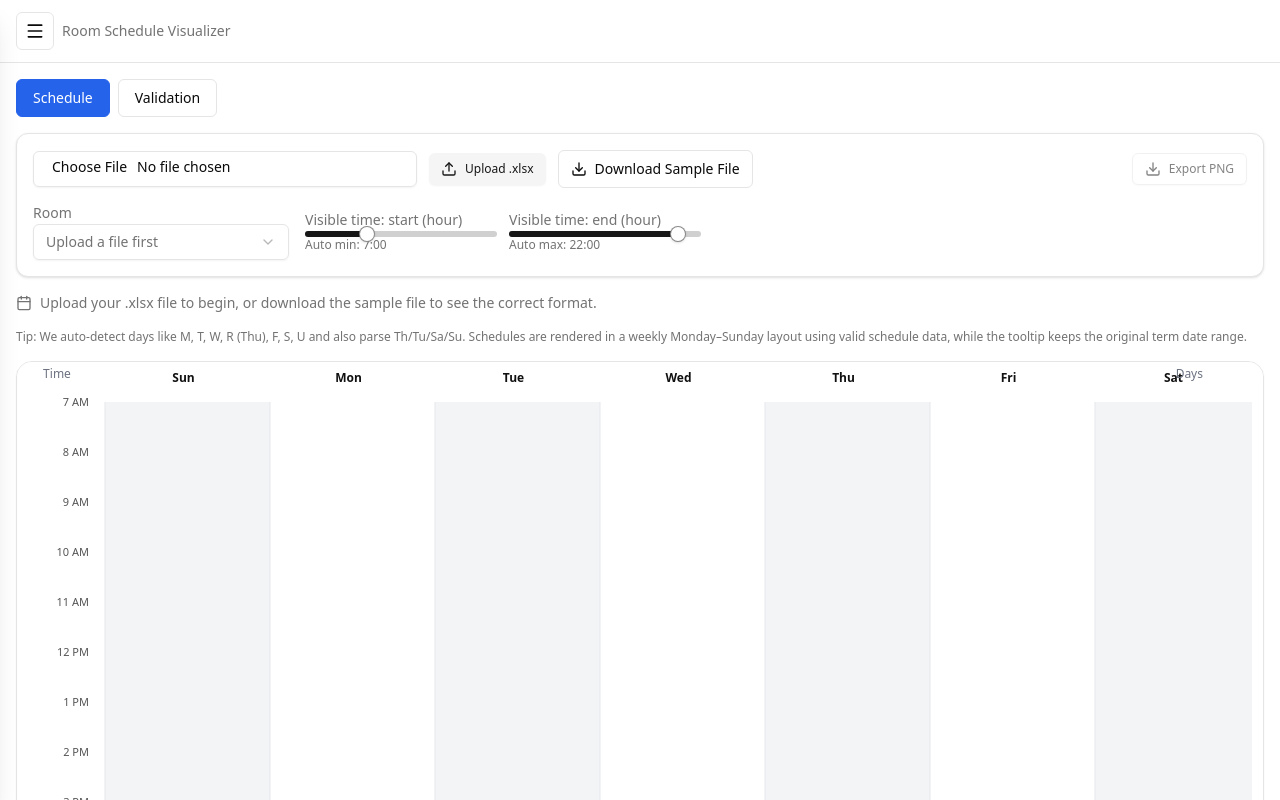
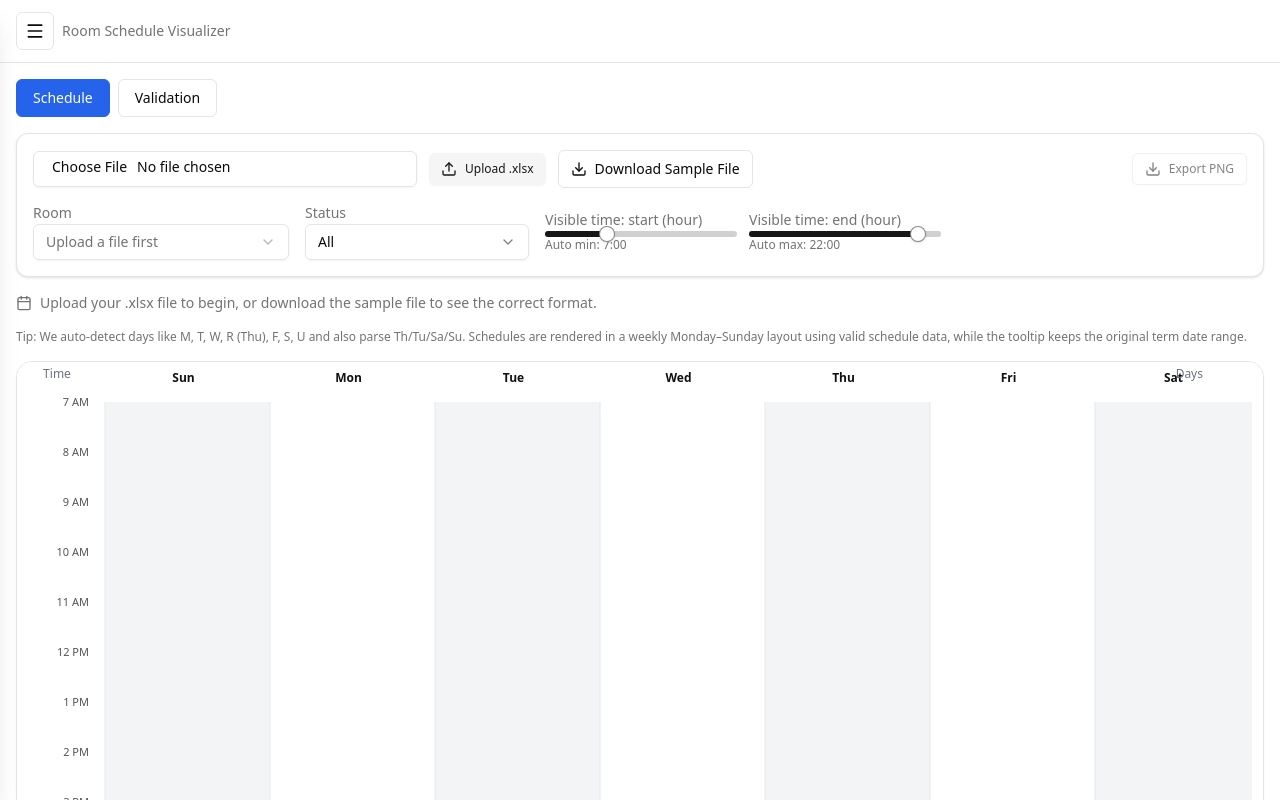
Before and after one commit to snowwolf163/room-visualizer, a React (Vite) app: page / in a window 1280 px wide. Built offline with nearby package versions, Linux system fonts and the light colour scheme.

Commit message:
Add status filter for schedule graph and preserve filter state across navigation

```diff
--- a/src/App.tsx
+++ b/src/App.tsx
@@ -8,6 +8,8 @@ import GuidePage from "./GuidePage";
 import type { Row } from "./room-visualizer/types";
 
 type ThemeMode = "light" | "dark";
+
+type StatusFilter = "All" | "Scheduled" | "Unassigned";
 
 function Sidebar({
   theme,
@@ -123,6 +125,7 @@ function AppShell() {
   const [maxHour, setMaxHour] = useState(22); //Default time 22 or 10PM
   const [detectedHeaders, setDetectedHeaders] = useState<string[]>([]);
   const [formatErrors, setFormatErrors] = useState<string[]>([]);
+  const [statusFilter, setStatusFilter] = useState<StatusFilter>("All"); //Status filter
 
   return (
     <div className="h-screen w-full bg-background text-foreground">
@@ -168,6 +171,8 @@ function AppShell() {
 				  setDetectedHeaders={setDetectedHeaders}
 				  formatErrors={formatErrors}
 				  setFormatErrors={setFormatErrors}
+				  statusFilter={statusFilter}
+				  setStatusFilter={setStatusFilter}
 				/>
 			  }
 			/>
--- a/src/RoomScheduleVisualizer.tsx
+++ b/src/RoomScheduleVisualizer.tsx
@@ -44,6 +44,8 @@ import UploadControls from "./room-visualizer/UploadControls";
  * 12. Term
  */
 
+type StatusFilter = "All" | "Scheduled" | "Unassigned";
+
 type RoomScheduleVisualizerProps = {
   theme: "light" | "dark";
   rows: Row[];
@@ -58,6 +60,8 @@ type RoomScheduleVisualizerProps = {
   setDetectedHeaders: React.Dispatch<React.SetStateAction<string[]>>;
   formatErrors: string[];
   setFormatErrors: React.Dispatch<React.SetStateAction<string[]>>;
+  statusFilter: StatusFilter;
+  setStatusFilter: React.Dispatch<React.SetStateAction<StatusFilter>>;
 };
 
 export default function RoomScheduleVisualizer({
@@ -74,6 +78,8 @@ export default function RoomScheduleVisualizer({
   setDetectedHeaders,
   formatErrors,
   setFormatErrors,
+  statusFilter,
+  setStatusFilter,
 }: RoomScheduleVisualizerProps) {
   const fileRef = useRef<HTMLInputElement>(null);
   const tooltipRef = useRef<HTMLDivElement | null>(null); //tooltip reference
@@ -182,11 +188,18 @@ export default function RoomScheduleVisualizer({
     return out;
   }, [rows]);
 
+  //Create session blocks on the graph
   const sessions: SessionInstance[] = useMemo(() => {
     const out: SessionInstance[] = [];
 
     for (const r of rows) {
-      if (!room || r.room === room) {
+	  const matchesRoom = !room || r.room === room;
+	  const matchesStatus =
+		statusFilter === "All" ||
+		(statusFilter === "Scheduled" && r.status === "Scheduled") ||
+		(statusFilter === "Unassigned" && r.status === "Unassigned");
+
+      if (matchesRoom && matchesStatus) {
         const weeklyDates = generateWeeklyOccurrences(r);
 
         for (const { dayCode, date } of weeklyDates) {
@@ -261,7 +274,7 @@ export default function RoomScheduleVisualizer({
     );
 
     return deduped;
-  }, [rows, room]);
+  }, [rows, room, statusFilter]);
 
   const visibleInstructors = useMemo(
     () => distinct(sessions.map(s => s.instructor).filter(Boolean)),
@@ -737,6 +750,8 @@ export default function RoomScheduleVisualizer({
           setMaxHour={setMaxHour}
           autoMinHour={autoMinHour}
           autoMaxHour={autoMaxHour}
+		  statusFilter={statusFilter}
+		  setStatusFilter={setStatusFilter}
         />
 
         {activeTab === "schedule" && (
--- a/src/room-visualizer/UploadControls.tsx
+++ b/src/room-visualizer/UploadControls.tsx
@@ -26,6 +26,8 @@ type UploadControlsProps = {
   setMaxHour: (value: number) => void;
   autoMinHour: number;
   autoMaxHour: number;
+  statusFilter: "All" | "Scheduled" | "Unassigned";
+  setStatusFilter: (value: "All" | "Scheduled" | "Unassigned") => void;
 };
 
 export default function UploadControls({
@@ -43,6 +45,8 @@ export default function UploadControls({
   setMaxHour,
   autoMinHour,
   autoMaxHour,
+  statusFilter,
+  setStatusFilter,
 }: UploadControlsProps) {
   return (
     <Card className="bg-card text-card-foreground">
@@ -101,6 +105,20 @@ export default function UploadControls({
             </Select>
           </div>
 
+		  <div className="w-56">
+		    <label className="text-sm text-muted-foreground">Status</label>
+		    <Select value={statusFilter} onValueChange={setStatusFilter}>
+			  <SelectTrigger>
+			    <SelectValue placeholder="Filter status" />
+			  </SelectTrigger>
+			  <SelectContent>
+			    <SelectItem value="All">All</SelectItem>
+			    <SelectItem value="Scheduled">Scheduled</SelectItem>
+			    <SelectItem value="Unassigned">Unassigned</SelectItem>
+			  </SelectContent>
+		    </Select>
+		  </div>
+
           <div className="flex items-center gap-3">
             <div className="w-48">
               <label className="text-sm text-muted-foreground">
```
